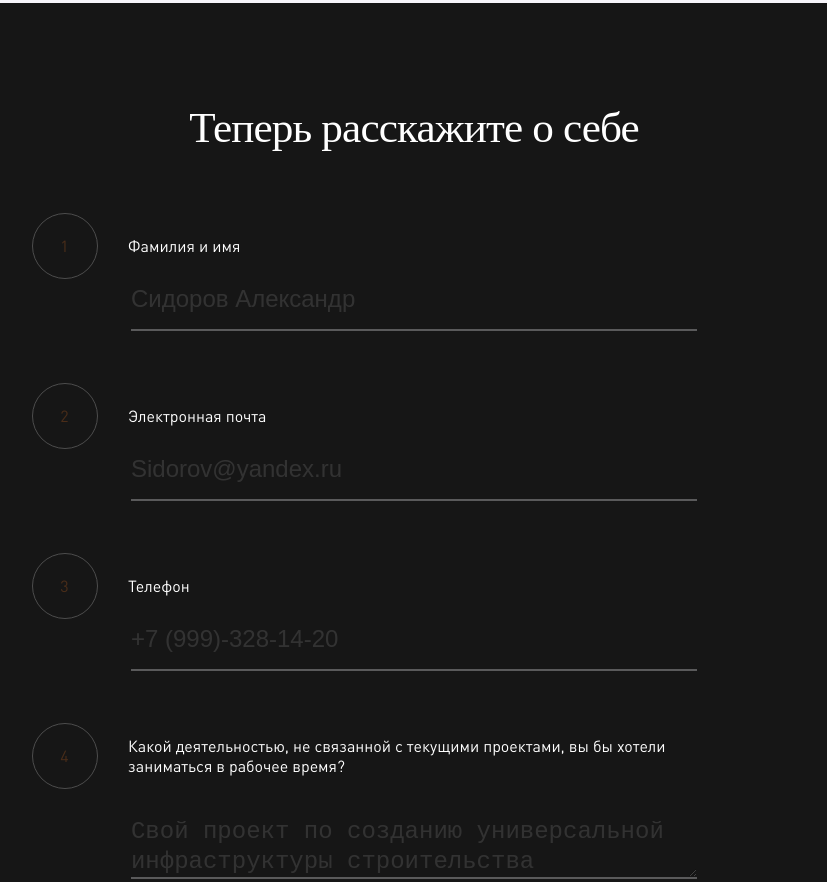
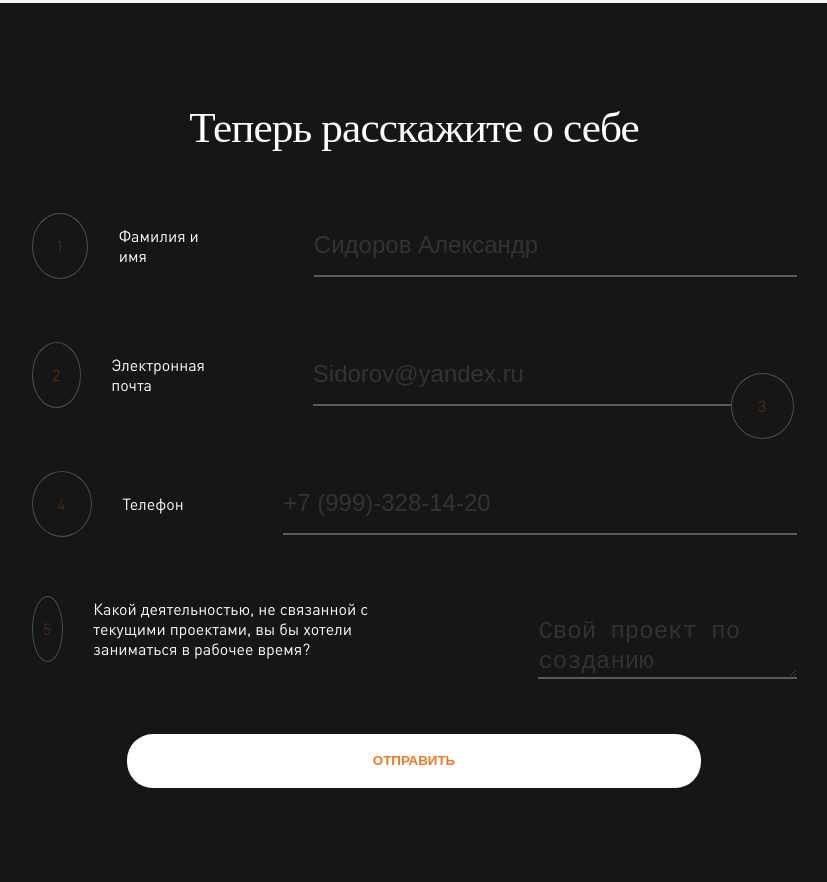
Before and after one commit to AlexeyZaporozhskiy/AlexeyZaporozhskiy.github.io, a website: page test-work/index.html in a window 1280 px wide. Shown: the part 2844-3726 px from the top of the page, without its empty margins (226-1053 px from the left). Drawn offline with Linux system fonts and the light colour scheme; files whose address does not match are found by name; a web font is replaced by a local one.

Commit message:
rebuild form

```diff
--- a/test-work/index.html
+++ b/test-work/index.html
@@ -78,23 +78,35 @@
         <form action="#" name="Form" class="footer-form" onsubmit="return validation()">
           <p class="footer-form__title">Теперь расскажите о себе</p>
           <ol>
-            <li class="footer-form__input-title">Фамилия и имя</li>
+            <li class="footer-form__input-title">
+              <div>Фамилия и имя
               <input class="footer-form__input"  name="Name"
               placeholder="Сидоров Александр"
               type="text">
-            <li class="footer-form__input-title">Электронная почта</li>
+              </div>
+            </li>
+            <li class="footer-form__input-title">
+              <div>Электронная почта
               <input class="footer-form__input" name="EMail"
               placeholder="Sidorov@yandex.ru"
               type="text">
-            <li class="footer-form__input-title">Телефон </li>
+              <div>
+            </li>
+            <li class="footer-form__input-title">
+              <div>Телефон
               <input class="footer-form__input"   name="Telephone"
               placeholder="+7 (999)-328-14-20"
               type="text">
-            <li class="footer-form__input-title"><span> Какой деятельностью, не связанной с текущими проектами, вы бы хотели заниматься в рабочее время?</span></li>
+              </div>
+            </li>
+            <li class="footer-form__input-title">
+              <div><span> Какой деятельностью, не связанной с текущими проектами, вы бы хотели заниматься в рабочее время?</span>
               <textarea class="footer-form__input"
               name="Comment"
               placeholder="Свой проект по созданию универсальной инфраструктуры строительства"
               type="tex"></textarea>
+              </div>
+            </li>
           </ol>
           <button>Отправить</button>
         </form>
--- a/test-work/src/SASS/style.scss
+++ b/test-work/src/SASS/style.scss
@@ -175,12 +175,12 @@ $darc-color: #222222;
 //footer-form
 .footer{
     background: #161616;
-    .footer-form{
+    &-form{
         width: 765px;
         margin: 0 auto;
         color: white;
         text-align: center;
-        .footer-form__title{
+        &__title{
             padding-top: 13%;
             margin-bottom: 8%;
             font-family: DIN Pro;
@@ -195,7 +195,7 @@ $darc-color: #222222;
         counter-reset: li;
         list-style: none;
         text-align: left;
-        li{
+        div{
             display: flex;
             align-items: center;
             line-height: 20px;
```
Also changed, not shown: test-work/production/css/style.css.
